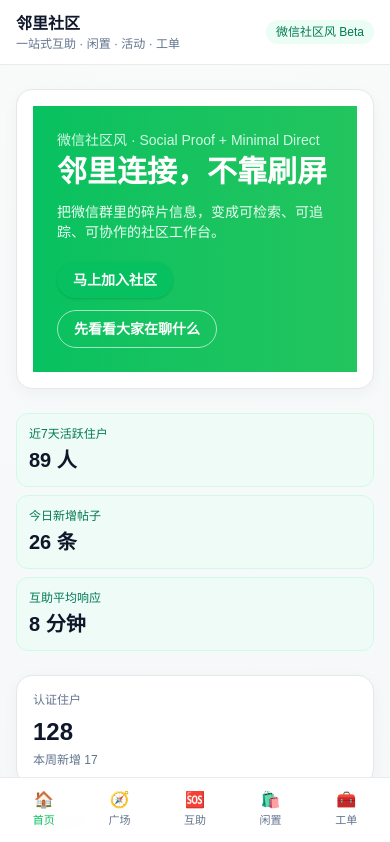
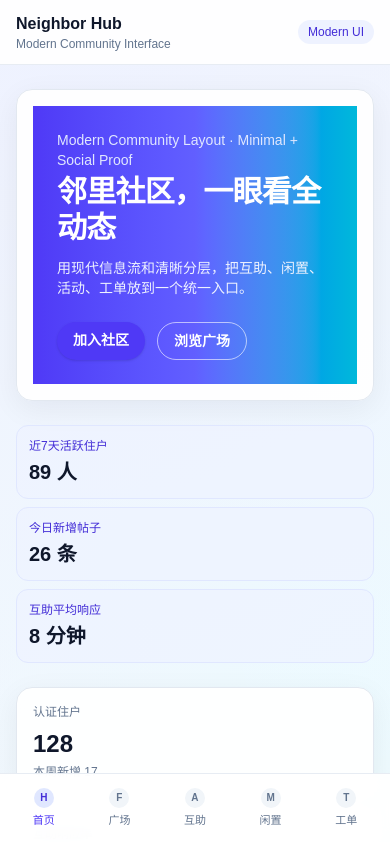
Before and after one commit to junwunuaa-coder/neighborhood-social-mvp, a Next.js app: page / in a window 390 px wide. Shown: the top 842 px of the page. Built offline with nearby package versions, Linux system fonts and the light colour scheme.

Commit message:
feat(ui): switch to modern style layout and visual system

```diff
--- a/src/app/globals.css
+++ b/src/app/globals.css
@@ -1,10 +1,10 @@
 @import "tailwindcss";
 
 :root {
-  --background: #f4f6f8;
+  --background: #f6f8fc;
   --foreground: #0f172a;
-  --wechat-green: #07c160;
-  --wechat-green-weak: #e9f9f0;
+  --brand: #4f46e5;
+  --brand-weak: #eef2ff;
 }
 
 @theme inline {
@@ -20,7 +20,10 @@
 
 body {
   margin: 0;
-  background: radial-gradient(circle at top, #f8fbfa 0%, var(--background) 45%);
+  background:
+    radial-gradient(circle at 10% 0%, #eef2ff 0%, transparent 35%),
+    radial-gradient(circle at 90% 20%, #ecfeff 0%, transparent 25%),
+    var(--background);
   color: var(--foreground);
   font-family: Arial, Helvetica, sans-serif;
 }
@@ -30,21 +33,21 @@ a {
 }
 
 :focus-visible {
-  outline: 2px solid #07c160;
+  outline: 2px solid var(--brand);
   outline-offset: 2px;
   border-radius: 8px;
 }
 
 .wechat-card {
-  border: 1px solid #e5e7eb;
+  border: 1px solid #e2e8f0;
   border-radius: 16px;
-  background: #fff;
-  box-shadow: 0 4px 16px rgba(15, 23, 42, 0.04);
+  background: rgba(255, 255, 255, 0.95);
+  box-shadow: 0 8px 30px rgba(15, 23, 42, 0.06);
   transition: box-shadow 0.2s ease, transform 0.2s ease;
 }
 
 .wechat-card:hover {
-  box-shadow: 0 8px 24px rgba(15, 23, 42, 0.08);
+  box-shadow: 0 12px 36px rgba(15, 23, 42, 0.1);
 }
 
 @media (prefers-reduced-motion: reduce) {
@@ -62,6 +65,6 @@ a {
   padding: 2px 10px;
   font-size: 12px;
   line-height: 20px;
-  background: var(--wechat-green-weak);
-  color: #067647;
+  background: var(--brand-weak);
+  color: #3730a3;
 }
--- a/src/app/page.tsx
+++ b/src/app/page.tsx
@@ -39,19 +39,19 @@ export default function HomePage() {
   return (
     <div className="space-y-6">
       <SectionCard className="overflow-hidden p-0">
-        <div className="bg-gradient-to-r from-[#07C160] to-[#22c55e] p-6 text-white sm:p-8">
-          <p className="text-sm text-emerald-100">微信社区风 · Social Proof + Minimal Direct</p>
-          <h1 className="mt-1 text-3xl font-bold">邻里连接，不靠刷屏</h1>
-          <p className="mt-3 max-w-3xl text-sm text-emerald-50">
-            把微信群里的碎片信息，变成可检索、可追踪、可协作的社区工作台。
+        <div className="bg-gradient-to-r from-indigo-600 via-indigo-500 to-cyan-500 p-6 text-white sm:p-9">
+          <p className="text-sm text-indigo-100">Modern Community Layout · Minimal + Social Proof</p>
+          <h1 className="mt-1 text-3xl font-semibold tracking-tight sm:text-4xl">邻里社区，一眼看全动态</h1>
+          <p className="mt-3 max-w-3xl text-sm text-indigo-50 sm:text-base">
+            用现代信息流和清晰分层，把互助、闲置、活动、工单放到一个统一入口。
           </p>
-          <div className="mt-5 flex flex-wrap gap-3">
-            <ActionButton href="/onboarding">马上加入社区</ActionButton>
+          <div className="mt-6 flex flex-wrap gap-3">
+            <ActionButton href="/onboarding">加入社区</ActionButton>
             <Link
               className="rounded-full border border-white/60 px-4 py-2 text-sm font-semibold text-white transition hover:bg-white/10"
               href="/feed"
             >
-              先看看大家在聊什么
+              浏览广场
             </Link>
           </div>
         </div>
@@ -69,7 +69,7 @@ export default function HomePage() {
         {cards.map((item) => (
           <article key={item.title} className="wechat-card p-4">
             <p className="text-xs text-slate-500">{item.title}</p>
-            <p className="mt-2 text-2xl font-bold text-slate-900">{item.value}</p>
+            <p className="mt-2 text-2xl font-semibold text-slate-900">{item.value}</p>
             <p className="mt-1 text-xs text-slate-500">{item.desc}</p>
           </article>
         ))}
@@ -78,7 +78,7 @@ export default function HomePage() {
       <SectionCard>
         <div className="flex items-center justify-between">
           <h2 className="text-lg font-semibold">热门主题</h2>
-          <Link href="/feed" className="text-sm text-emerald-600 hover:text-emerald-700">
+          <Link href="/feed" className="text-sm text-indigo-600 hover:text-indigo-700">
             查看全部
           </Link>
         </div>
@@ -94,13 +94,13 @@ export default function HomePage() {
         <SectionCard className="lg:col-span-2">
           <div className="flex items-center justify-between">
             <h2 className="text-lg font-semibold">今日最新动态</h2>
-            <Link href="/feed" className="text-sm text-emerald-600 hover:text-emerald-700">
+            <Link href="/feed" className="text-sm text-indigo-600 hover:text-indigo-700">
               查看全部
             </Link>
           </div>
           <div className="mt-3 space-y-3">
             {posts.slice(0, 3).map((post) => (
-              <div key={post.id} className="rounded-xl border border-slate-100 bg-slate-50/60 p-3">
+              <div key={post.id} className="rounded-xl border border-slate-100 bg-slate-50/70 p-3">
                 <div className="flex items-start justify-between">
                   <div className="flex items-center gap-2">
                     <DotTag tone={categoryTone[post.category] ?? "slate"}>{post.category}</DotTag>
@@ -133,7 +133,7 @@ export default function HomePage() {
             <h3 className="font-semibold">本周活动</h3>
             <div className="mt-3 space-y-2 text-sm">
               {events.map((event) => (
-                <div key={event.id} className="rounded-lg bg-emerald-50/50 p-2">
+                <div key={event.id} className="rounded-lg bg-indigo-50/50 p-2">
                   <p className="font-medium text-slate-900">{event.title}</p>
                   <p className="text-xs text-slate-600">
                     {event.date} · {event.location}
@@ -158,6 +158,22 @@ export default function HomePage() {
       </SectionCard>
 
       <SectionCard>
+        <h2 className="text-lg font-semibold">快捷入口</h2>
+        <div className="mt-3 grid gap-3 sm:grid-cols-2 lg:grid-cols-4">
+          {shortcuts.map((item) => (
+            <Link
+              key={item.href}
+              href={item.href}
+              className="rounded-2xl border border-slate-100 bg-slate-50 p-3 transition hover:border-indigo-200 hover:bg-indigo-50/40"
+            >
+              <p className="text-sm font-semibold text-slate-900">{item.label}</p>
+              <p className="text-xs text-slate-600">{item.desc}</p>
+            </Link>
+          ))}
+        </div>
+      </SectionCard>
+
+      <SectionCard>
         <h3 className="font-semibold">工单进度</h3>
         <div className="mt-3 space-y-2 text-sm">
           {tickets.map((ticket) => (
@@ -170,22 +186,6 @@ export default function HomePage() {
           ))}
         </div>
       </SectionCard>
-
-      <SectionCard>
-        <h2 className="text-lg font-semibold">一键发帖</h2>
-        <div className="mt-3 grid gap-3 sm:grid-cols-2 lg:grid-cols-4">
-          {shortcuts.map((item) => (
-            <Link
-              key={item.href}
-              href={item.href}
-              className="rounded-2xl border border-slate-100 bg-slate-50 p-3 transition hover:border-emerald-200 hover:bg-emerald-50/40"
-            >
-              <p className="text-sm font-semibold text-slate-900">{item.label}</p>
-              <p className="text-xs text-slate-600">{item.desc}</p>
-            </Link>
-          ))}
-        </div>
-      </SectionCard>
     </div>
   );
 }
--- a/src/components/mobile-tabbar.tsx
+++ b/src/components/mobile-tabbar.tsx
@@ -4,11 +4,11 @@ import Link from "next/link";
 import { usePathname } from "next/navigation";
 
 const items = [
-  { href: "/", label: "首页", icon: "🏠" },
-  { href: "/feed", label: "广场", icon: "🧭" },
-  { href: "/help", label: "互助", icon: "🆘" },
-  { href: "/market", label: "闲置", icon: "🛍️" },
-  { href: "/property", label: "工单", icon: "🧰" },
+  { href: "/", label: "首页", short: "H" },
+  { href: "/feed", label: "广场", short: "F" },
+  { href: "/help", label: "互助", short: "A" },
+  { href: "/market", label: "闲置", short: "M" },
+  { href: "/property", label: "工单", short: "T" },
 ];
 
 export function MobileTabbar() {
@@ -24,10 +24,16 @@ export function MobileTabbar() {
               key={item.href}
               href={item.href}
               className={`flex flex-col items-center rounded-xl py-1.5 text-[11px] ${
-                active ? "text-[#07C160]" : "text-slate-500"
+                active ? "text-indigo-600" : "text-slate-500"
               }`}
             >
-              <span className="text-base leading-none">{item.icon}</span>
+              <span
+                className={`grid h-5 w-5 place-content-center rounded-full text-[10px] font-semibold ${
+                  active ? "bg-indigo-100 text-indigo-700" : "bg-slate-100 text-slate-500"
+                }`}
+              >
+                {item.short}
+              </span>
               <span className="mt-1">{item.label}</span>
             </Link>
           );
--- a/src/components/top-nav.tsx
+++ b/src/components/top-nav.tsx
@@ -17,15 +17,15 @@ export function TopNav() {
   const pathname = usePathname();
 
   return (
-    <header className="sticky top-0 z-20 border-b border-slate-200/80 bg-white/95 backdrop-blur">
+    <header className="sticky top-0 z-20 border-b border-slate-200/80 bg-white/90 backdrop-blur">
       <div className="mx-auto flex max-w-6xl flex-col gap-3 px-4 py-3 sm:px-6">
         <div className="flex items-center justify-between">
           <div>
-            <p className="text-base font-semibold text-slate-900">邻里社区</p>
-            <p className="text-xs text-slate-500">一站式互助 · 闲置 · 活动 · 工单</p>
+            <p className="text-base font-semibold text-slate-900">Neighbor Hub</p>
+            <p className="text-xs text-slate-500">Modern Community Interface</p>
           </div>
-          <span className="rounded-full bg-emerald-50 px-2.5 py-1 text-xs font-medium text-emerald-700">
-            微信社区风 Beta
+          <span className="rounded-full bg-indigo-50 px-2.5 py-1 text-xs font-medium text-indigo-700">
+            Modern UI
           </span>
         </div>
 
@@ -38,7 +38,7 @@ export function TopNav() {
                 href={item.href}
                 className={`whitespace-nowrap rounded-full px-3 py-1.5 text-sm transition ${
                   active
-                    ? "bg-[#07C160] text-white shadow-sm"
+                    ? "bg-indigo-600 text-white shadow-sm"
                     : "border border-slate-200 bg-white text-slate-700 hover:bg-slate-50"
                 }`}
               >
--- a/src/components/ui-kit.tsx
+++ b/src/components/ui-kit.tsx
@@ -13,7 +13,7 @@ export function PageHeader({
   return (
     <div className="flex items-start justify-between gap-3">
       <div>
-        <h1 className="text-[26px] font-bold tracking-tight text-slate-900">{title}</h1>
+        <h1 className="text-[26px] font-semibold tracking-tight text-slate-900">{title}</h1>
         {subtitle ? <p className="mt-1 text-sm text-slate-600">{subtitle}</p> : null}
       </div>
       {action}
@@ -25,7 +25,7 @@ export function ActionButton({ href, children }: { href: string; children: React
   return (
     <Link
       href={href}
-      className="rounded-full bg-[#07C160] px-4 py-2 text-sm font-semibold text-white shadow-sm transition hover:bg-[#06ad56]"
+      className="rounded-full bg-indigo-600 px-4 py-2 text-sm font-semibold text-white shadow-sm transition hover:bg-indigo-700"
     >
       {children}
     </Link>
@@ -36,10 +36,16 @@ export function SectionCard({ children, className = "" }: { children: ReactNode;
   return <section className={`wechat-card p-4 sm:p-5 ${className}`.trim()}>{children}</section>;
 }
 
-export function DotTag({ children, tone = "green" }: { children: ReactNode; tone?: "green" | "blue" | "amber" | "purple" | "slate" }) {
+export function DotTag({
+  children,
+  tone = "blue",
+}: {
+  children: ReactNode;
+  tone?: "green" | "blue" | "amber" | "purple" | "slate";
+}) {
   const styles: Record<string, string> = {
     green: "bg-emerald-50 text-emerald-700",
-    blue: "bg-sky-50 text-sky-700",
+    blue: "bg-indigo-50 text-indigo-700",
     amber: "bg-amber-50 text-amber-700",
     purple: "bg-violet-50 text-violet-700",
     slate: "bg-slate-100 text-slate-700",
@@ -51,7 +57,7 @@ export function DotTag({ children, tone = "green" }: { children: ReactNode; tone
 export function AvatarPill({ name, meta }: { name: string; meta?: string }) {
   return (
     <div className="flex items-center gap-2">
-      <div className="grid h-9 w-9 place-content-center rounded-full bg-emerald-100 text-xs font-semibold text-emerald-700">
+      <div className="grid h-9 w-9 place-content-center rounded-full bg-indigo-100 text-xs font-semibold text-indigo-700">
         {name.slice(0, 1)}
       </div>
       <div>
@@ -66,8 +72,8 @@ export function KpiStrip({ items }: { items: Array<{ label: string; value: strin
   return (
     <div className="grid gap-2 sm:grid-cols-3">
       {items.map((item) => (
-        <div key={item.label} className="rounded-xl border border-emerald-100 bg-emerald-50/60 p-3">
-          <p className="text-xs text-emerald-700">{item.label}</p>
+        <div key={item.label} className="rounded-xl border border-indigo-100 bg-indigo-50/60 p-3">
+          <p className="text-xs text-indigo-700">{item.label}</p>
           <p className="mt-1 text-xl font-semibold text-slate-900">{item.value}</p>
         </div>
       ))}
```
